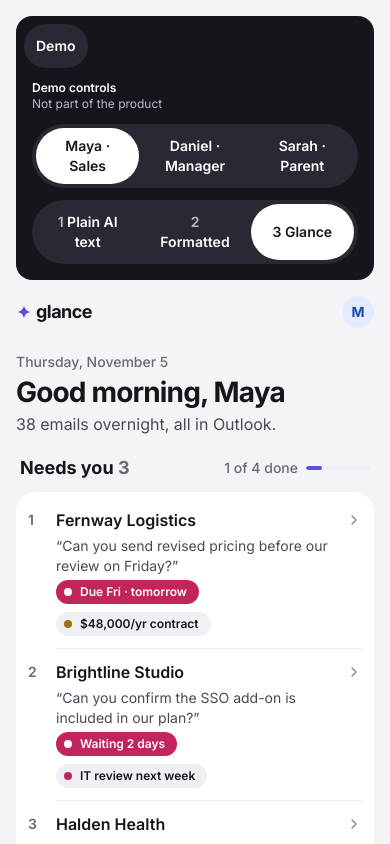
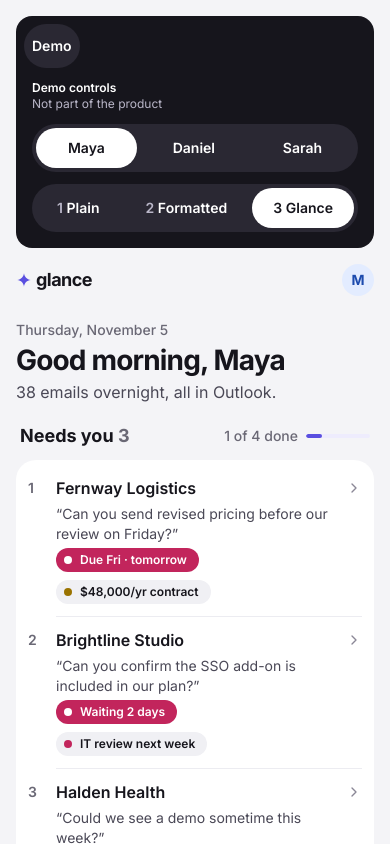
Before and after one commit to shuhaoshang/glance-mail, a React (Vite) app: page / in a window 390 px wide. Both pictures are taken after a click on the button "Demo". Shown: the top 844 px of the page. Built offline with nearby package versions, Linux system fonts and the light colour scheme.

Commit message:
fix: apply approved demo states and responsive labels

```diff
--- a/src/demo/DemoBar.module.css
+++ b/src/demo/DemoBar.module.css
@@ -25,9 +25,11 @@
   flex-direction: column;
   gap: var(--space-12);
   padding: var(--space-12) var(--space-8) var(--space-8);
+  animation: panelEnter var(--duration-enter) var(--ease-standard) both;
 }
 .desktop .content {
   display: contents;
+  animation: none;
 }
 .caption {
   display: flex;
@@ -40,9 +42,6 @@
 }
 .caption span {
   color: var(--color-demo-muted);
-}
-.desktop .caption {
-  margin-inline-end: auto;
 }
 .group {
   display: flex;
@@ -74,6 +73,9 @@
 .choice:not([aria-pressed='true']):hover {
   background: var(--color-demo-control-hover);
 }
+.choice:not([aria-pressed='true']):active {
+  background: var(--color-demo-control-pressed);
+}
 .choice[aria-pressed='true'] {
   background: var(--color-demo-text);
   color: var(--color-demo-bg);
@@ -94,8 +96,31 @@
   min-block-size: var(--size-touch);
   background: var(--color-demo-control);
 }
+.desktop .extra {
+  margin-inline-start: auto;
+}
+.phone .choice {
+  flex: 1 0 auto;
+  padding-inline: var(--space-8);
+  white-space: nowrap;
+}
 .extra {
   display: flex;
   flex-wrap: wrap;
   gap: var(--space-8);
 }
+@keyframes panelEnter {
+  from {
+    opacity: 0;
+    transform: translateY(calc(-1 * var(--space-4)));
+  }
+  to {
+    opacity: 1;
+    transform: translateY(0);
+  }
+}
+@media (prefers-reduced-motion: reduce) {
+  .content {
+    animation: none;
+  }
+}
--- a/src/demo/DemoBar.tsx
+++ b/src/demo/DemoBar.tsx
@@ -2,6 +2,7 @@ import { useId, useRef, useState, type ReactNode } from 'react';
 import type { PersonaId } from '../data';
 import { useDesktopLayout } from '../design-system/components/useDesktopLayout';
 import type { DemoLevel } from './DemoApp';
+import { usePhoneLabels } from './usePhoneLabels';
 import styles from './DemoBar.module.css';
 
 interface DemoBarProps {
@@ -12,14 +13,14 @@ interface DemoBarProps {
   extraControls?: ReactNode;
 }
 const personas = [
-  { id: 'maya', label: 'Maya · Sales' },
-  { id: 'daniel', label: 'Daniel · Manager' },
-  { id: 'sarah', label: 'Sarah · Parent' },
+  { id: 'maya', label: 'Maya · Sales', shortLabel: 'Maya' },
+  { id: 'daniel', label: 'Daniel · Manager', shortLabel: 'Daniel' },
+  { id: 'sarah', label: 'Sarah · Parent', shortLabel: 'Sarah' },
 ] as const;
 const levels = [
-  { value: 1, label: 'Plain AI text' },
-  { value: 2, label: 'Formatted' },
-  { value: 3, label: 'Glance' },
+  { value: 1, label: 'Plain AI text', shortLabel: 'Plain' },
+  { value: 2, label: 'Formatted', shortLabel: 'Formatted' },
+  { value: 3, label: 'Glance', shortLabel: 'Glance' },
 ] as const;
 
 export function DemoBar({
@@ -30,13 +31,18 @@ export function DemoBar({
   extraControls,
 }: DemoBarProps) {
   const desktop = useDesktopLayout();
+  const phone = usePhoneLabels();
   const [expanded, setExpanded] = useState(false);
   const id = useId();
   const trigger = useRef<HTMLButtonElement>(null);
   return (
     <aside
       aria-label="Demo controls"
-      className={[styles.shell, desktop && styles.desktop]
+      className={[
+        styles.shell,
+        desktop && styles.desktop,
+        phone && styles.phone,
+      ]
         .filter(Boolean)
         .join(' ')}
     >
@@ -77,11 +83,12 @@ export function DemoBar({
                 <button
                   key={persona.id}
                   type="button"
+                  aria-label={persona.label}
                   aria-pressed={personaId === persona.id}
                   className={styles.choice}
                   onClick={() => onPersonaChange(persona.id)}
                 >
-                  {persona.label}
+                  {phone ? persona.shortLabel : persona.label}
                 </button>
               ))}
             </div>
@@ -90,12 +97,13 @@ export function DemoBar({
                 <button
                   key={item.value}
                   type="button"
+                  aria-label={item.value + ' ' + item.label}
                   aria-pressed={level === item.value}
                   className={styles.choice}
                   onClick={() => onLevelChange(item.value)}
                 >
                   <span className={styles.number}>{item.value}</span>
-                  {' ' + item.label}
+                  {' ' + (phone ? item.shortLabel : item.label)}
                 </button>
               ))}
             </div>
--- a/src/demo/TextLevels.module.css
+++ b/src/demo/TextLevels.module.css
@@ -2,6 +2,8 @@
   display: flex;
   flex-direction: column;
   min-inline-size: 0;
+  inline-size: 100%;
+  max-inline-size: var(--content-reading);
   padding: var(--space-20);
   border-radius: var(--radius-card);
   background: var(--color-surface);
--- /dev/null
+++ b/src/demo/usePhoneLabels.ts
@@ -0,0 +1,18 @@
+import { useSyncExternalStore } from 'react';
+
+// The pattern specification defines phone as the band below 600 pixels.
+const phone =
+  typeof window === 'undefined'
+    ? undefined
+    : window.matchMedia('(width < 600px)');
+function subscribe(notify: () => void) {
+  phone?.addEventListener('change', notify);
+  return () => phone?.removeEventListener('change', notify);
+}
+export function usePhoneLabels() {
+  return useSyncExternalStore(
+    subscribe,
+    () => phone?.matches ?? false,
+    () => false,
+  );
+}
--- a/src/design-system/tokens/tokens.css
+++ b/src/design-system/tokens/tokens.css
@@ -84,6 +84,7 @@
   --color-demo-bg: #16151C;
   --color-demo-control: #2A2833;
   --color-demo-control-hover: #36343F;
+  --color-demo-control-pressed: #42404D;
   --color-demo-text: #FFFFFF;
   --color-demo-muted: #B9B6C8;
 
@@ -172,6 +173,7 @@
   --gutter: 16px;                   /* phone */
   --content-max: 1120px;
   --content-narrow: 640px;
+  --content-reading: 784px;
   --column-list: 416px;             /* desktop list column */
   --gap-section: 20px;              /* phone */
   --gap-column: 32px;
```
Also changed, not shown: 14 other files (tests, documents, lock files or other folders).
